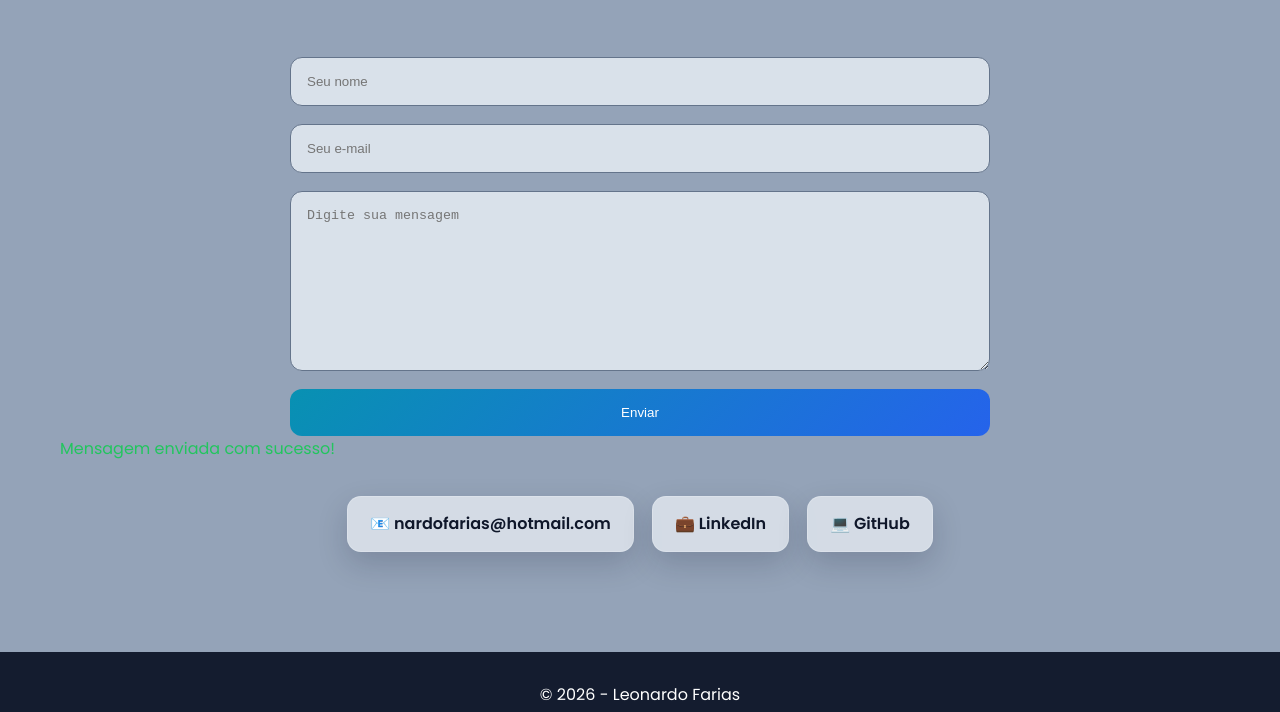
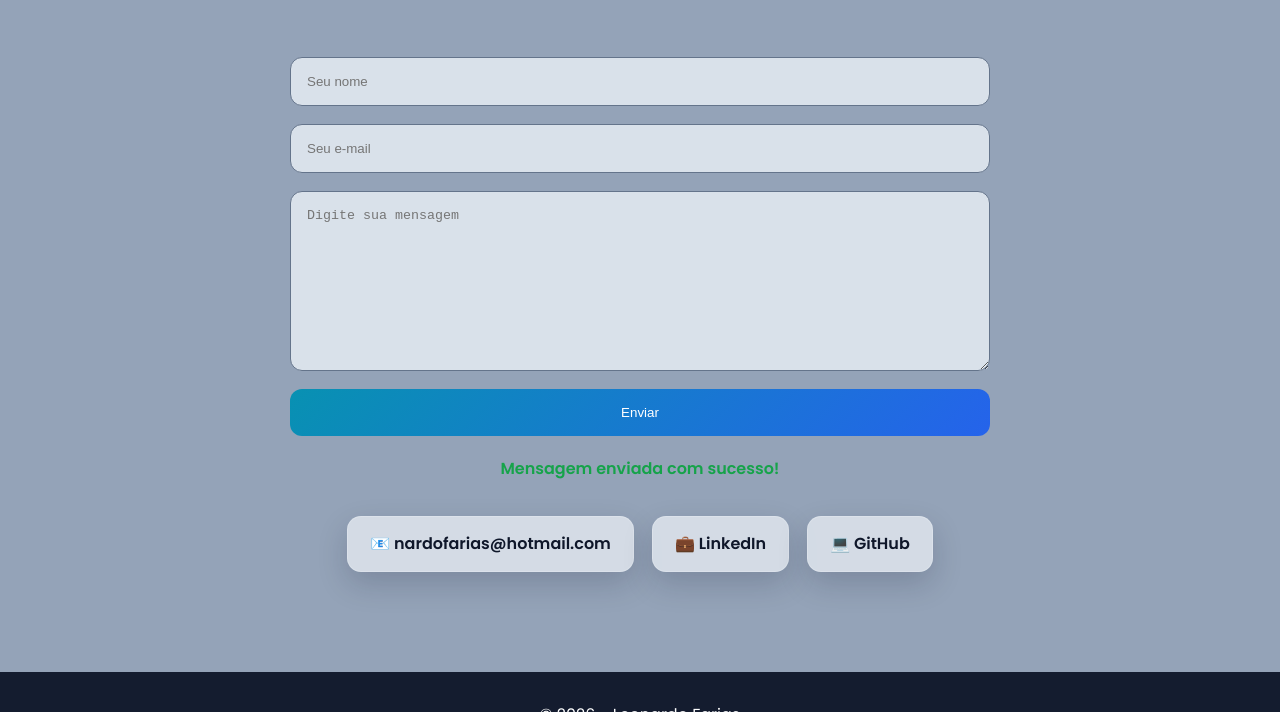
Before and after one commit to FariasLeonardo/PORTIFOLIO-LEONARDO-FARIAS, a plain HTML site: page index.html in a window 1280 px wide. Both pictures are taken after typing "Sample", "name@example.com", "Sample" into the empty fields and a click on the button "Enviar". Shown: the part 4064-4776 px from the top of the page. Drawn offline with Linux system fonts and the light colour scheme.

Commit message:
Melhora contraste da mensagem do formulário

```diff
--- a/script.js
+++ b/script.js
@@ -94,7 +94,7 @@ formulario.addEventListener("submit", function(event){
     statusMensagem.textContent =
         "Mensagem enviada com sucesso!";
 
-    statusMensagem.style.color = "#22c55e";
+    statusMensagem.style.color = "#16a34a";
 
     /* LIMPAR FORMULÁRIO */
 
--- a/style.css
+++ b/style.css
@@ -670,3 +670,14 @@ footer{
 
     box-shadow: var(--sombra-hover);
 }
+
+#mensagem-status{
+
+    text-align: center;
+
+    margin-top: 20px;
+
+    font-weight: 600;
+
+    font-size: 16px;
+}
```
